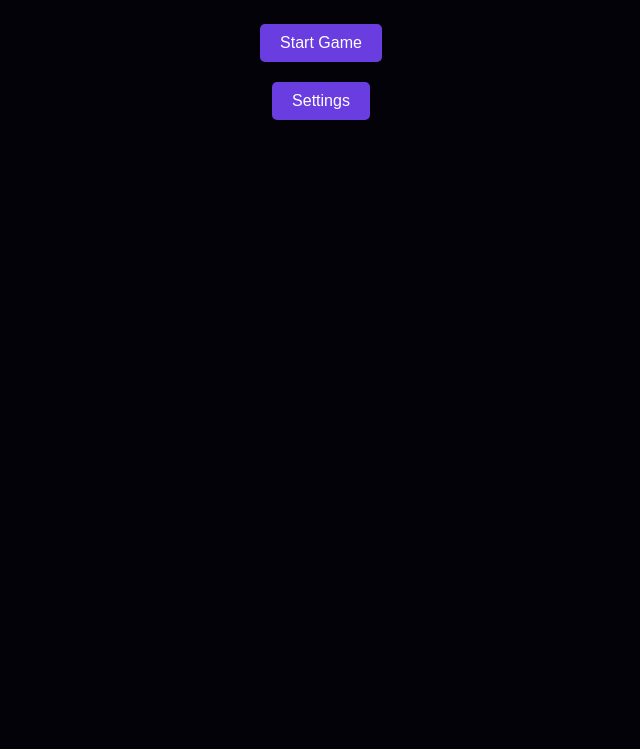
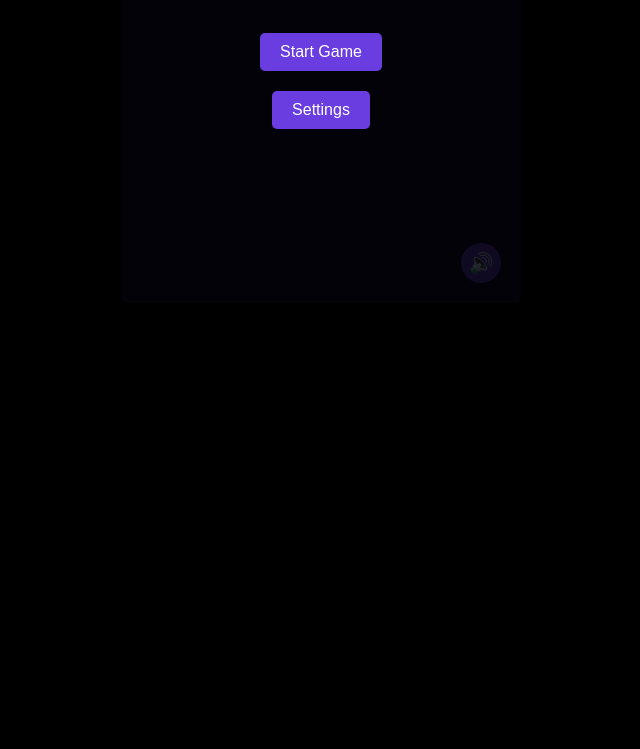
Before and after one commit to jaycode0101/NoWingBird, a plain HTML site: page index.html in a window 1280 px wide. Shown: the part 397-1146 px from the top of the page, without its empty margins (319-959 px from the left). After the commit the page ends 800 px from the top, so only its background shows below. Drawn offline with Linux system fonts and the light colour scheme.

Commit message:
Update styles.css

```diff
--- a/styles/styles.css
+++ b/styles/styles.css
@@ -12,8 +12,8 @@ body {
 
   #game-container {
     position: relative;
-    width: 400vh;
-    height: 600vh;
+    width: 400px;
+    height: 600px;
     overflow: hidden;
     border-radius: 8px;
     transition: all 0.3s ease;
```
